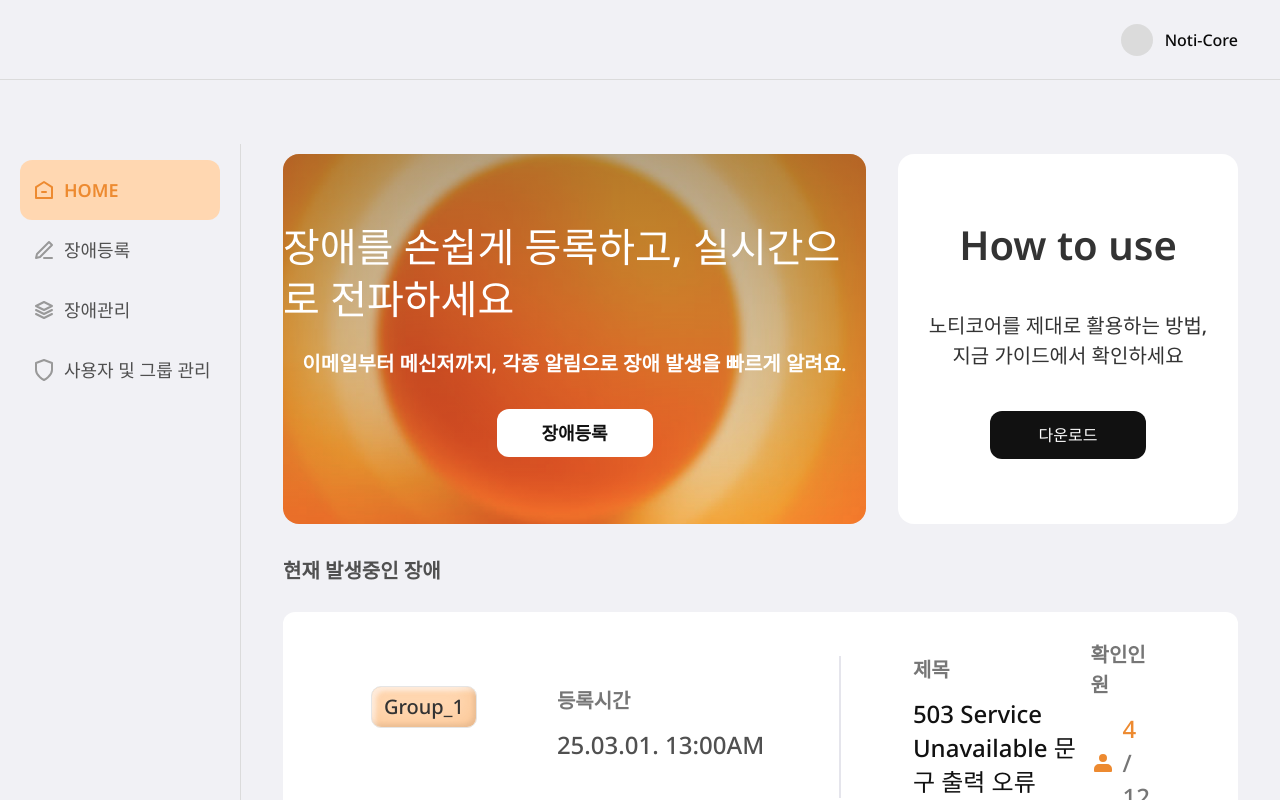
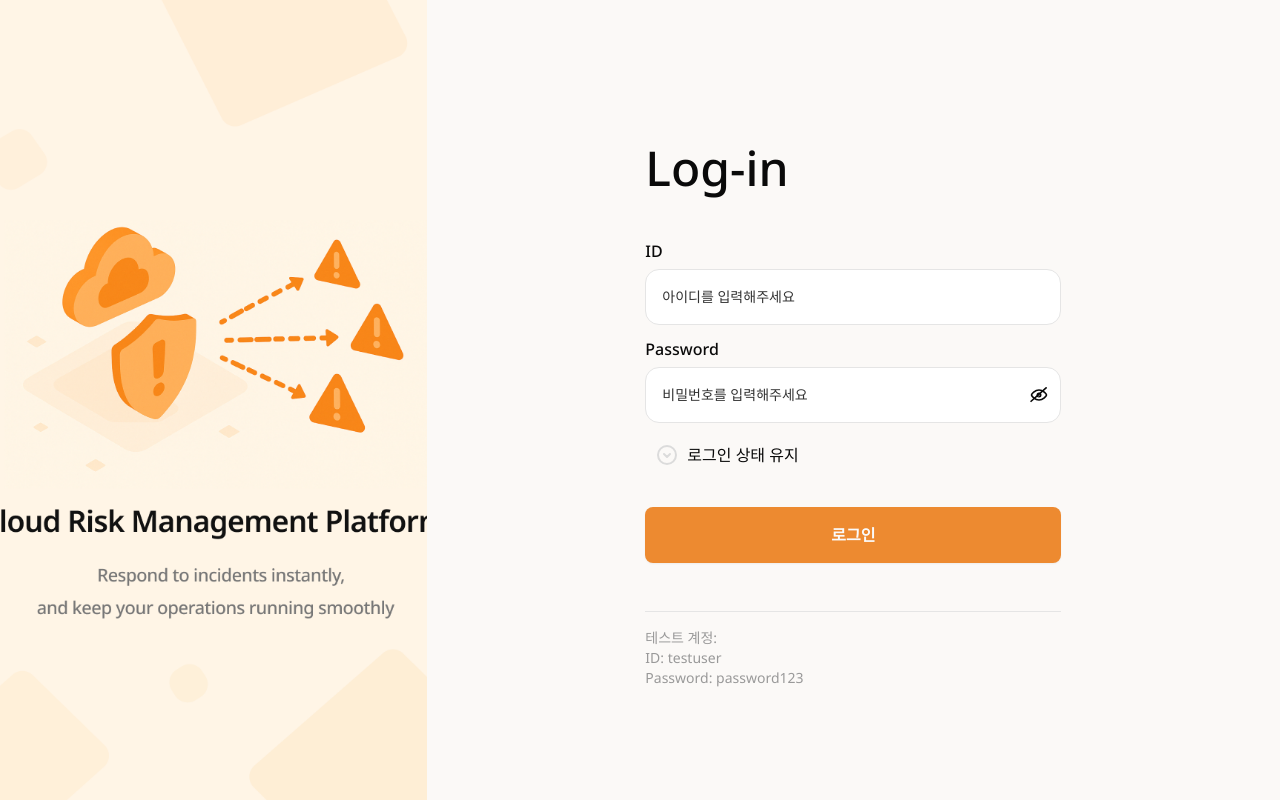
Before and after one commit to swyp-2-team/frontier, a React (Vite) app: page / in a window 1280 px wide. Shown: the top 800 px of the page. Built offline with nearby package versions, Linux system fonts and the light colour scheme; a web font is replaced by a local one.

Commit message:
setting: 루트 라우팅 경로 로그인 페이지로 수정

```diff
--- a/src/features/auth/ui/loginForm.tsx
+++ b/src/features/auth/ui/loginForm.tsx
@@ -14,6 +14,7 @@ import { CheckBox } from "./checkbox";
 
 import EyeOn from "@/assets/icons/eyes_on.svg?react";
 import EyeOff from "@/assets/icons/eyes_off.svg?react";
+import { useNavigate } from "react-router-dom";
 
 export function LoginForm({
   className,
@@ -24,6 +25,8 @@ export function LoginForm({
     id: "",
     password: "",
   });
+  // 내비게이션
+  const navigate = useNavigate();
 
   // 로그인 상태 유지 체크 상태, 비밀번호 보이기 토글 상태, 에러 상태
   const [state, setState] = useState({
@@ -85,6 +88,7 @@ export function LoginForm({
           isSubmitting: false,
         }));
         alert("로그인 성공!");
+        navigate("/home");
       } else {
         // 로그인 실패
         console.log("로그인 실패");
--- a/src/router/routes.tsx
+++ b/src/router/routes.tsx
@@ -9,20 +9,17 @@ import { createBrowserRouter } from "react-router-dom";
 const router = createBrowserRouter([
   {
     path: "/",
+    element: <LoginPage />,
+  },
+  {
+    path: "/",
     element: <Layout />,
     children: [
-      { index: true, element: <HomePage /> },
+      { path: "home", element: <HomePage /> },
       { path: "incident-register", element: <IncidentRegisterPage /> },
-      { path: "/incident-mnt", element: <IncidentMntPage /> },
-      {
-        path: "/users",
-        element: <MntPage />,
-      },
+      { path: "incident-mnt", element: <IncidentMntPage /> },
+      { path: "management", element: <MntPage /> },
     ],
-  },
-  {
-    path: "/users/login",
-    element: <LoginPage />,
   },
 ]);
 
--- a/src/shared/components/ui/Sidebar.tsx
+++ b/src/shared/components/ui/Sidebar.tsx
@@ -15,8 +15,8 @@ export default function Sidebar() {
         <SidebarItem
           icon={<HomeIcon className="size-6" />}
           label="HOME"
-          active={currentPath === "/"}
-          href="/"
+          active={currentPath === "/home"}
+          href="/home"
         />
         <SidebarItem
           icon={<PencilIcon className="size-6" />}
@@ -33,8 +33,8 @@ export default function Sidebar() {
         <SidebarItem
           icon={<SheildIcon className="size-6" />}
           label="사용자 및 그룹 관리"
-          active={currentPath === "/users"}
-          href="/users"
+          active={currentPath === "/management"}
+          href="/management"
         />
       </nav>
     </aside>
```
